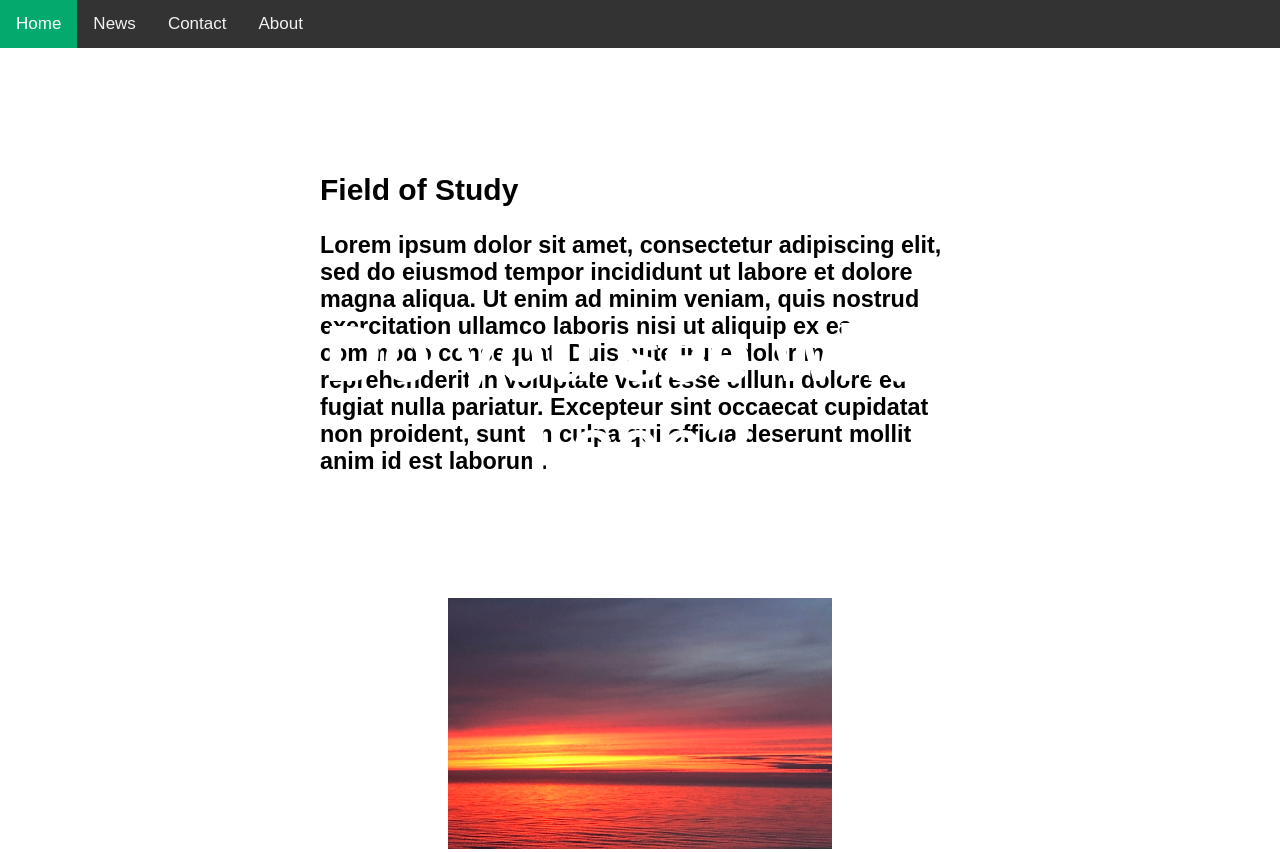
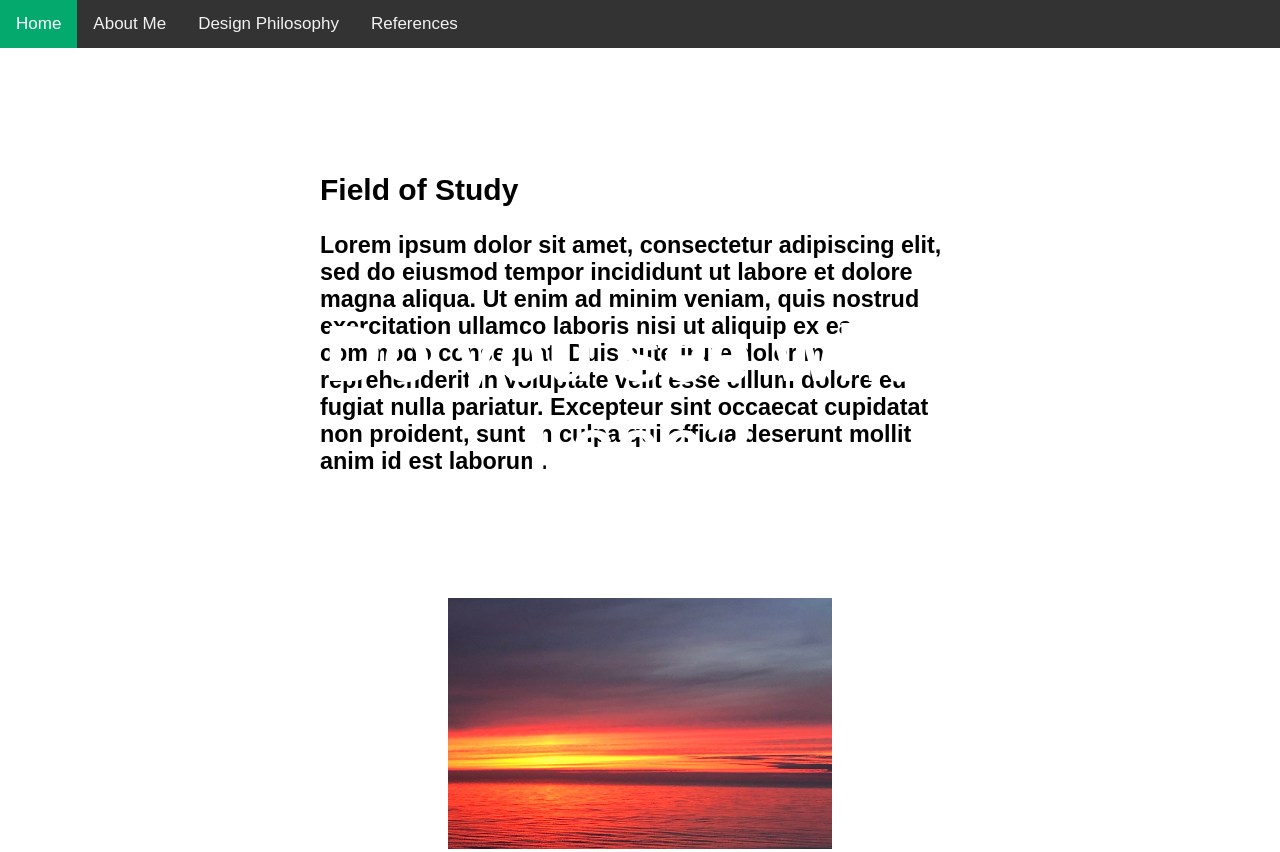
Before and after one commit to am-beardsley/test-folder, a plain HTML site: page index.html in a window 1280 px wide. Shown: the top 852 px of the page. Drawn offline with Linux system fonts and the light colour scheme.

Commit message:
changed nav names

```diff
--- a/index.html
+++ b/index.html
@@ -56,9 +56,9 @@ You should now have a separate browser window that shows you a preview of your w
 
 <div class="topnav" id="myTopnav">
   <a href="#home" class="active">Home</a>
-  <a href="#news">News</a>
-  <a href="#contact">Contact</a>
-  <a href="#about">About</a>
+  <a href="#news">About Me</a>
+  <a href="#contact">Design Philosophy</a>
+  <a href="#about">References</a>
   <a href="javascript:void(0);" class="icon" onclick="myFunction()">
     <i class="fa fa-bars"></i>
   </a>
```
